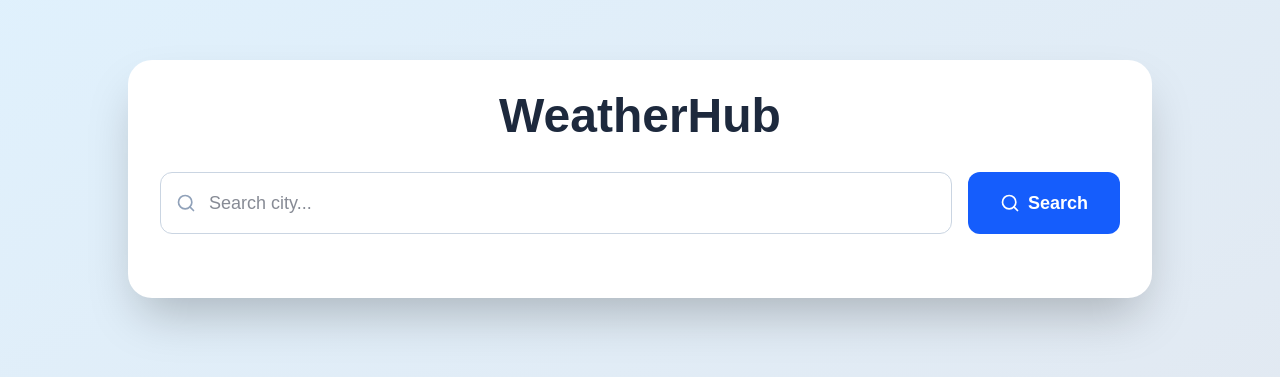
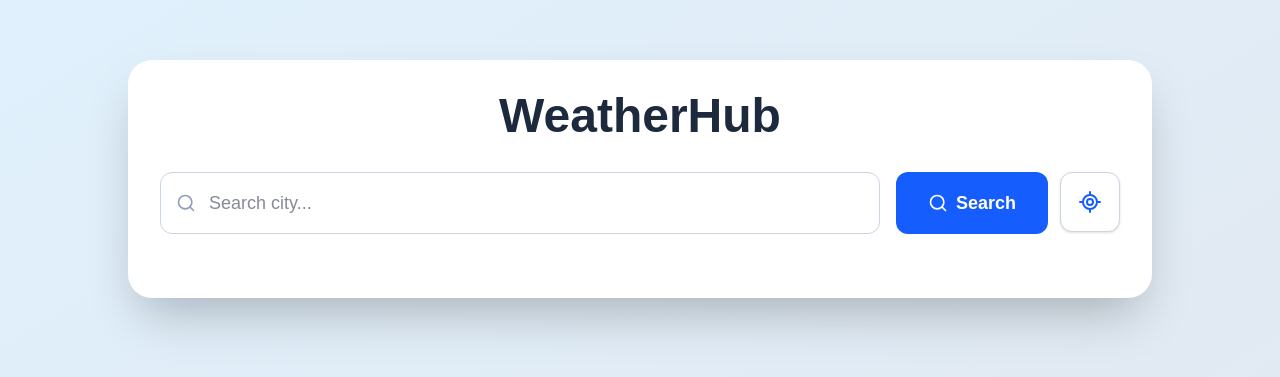
Before and after one commit to Khalid-Alshahrani/weatherhub, a Next.js app: page / in a window 1280 px wide. Shown: the part 221-598 px from the top of the page. Built offline with nearby package versions, Linux system fonts and the light colour scheme.

Commit message:
Add current location weather

```diff
--- a/src/app/api/forecast/route.ts
+++ b/src/app/api/forecast/route.ts
@@ -6,37 +6,69 @@ export async function GET(request: Request) {
     const { searchParams } = new URL(request.url);
 
     const city = searchParams.get("city");
+    const lat = searchParams.get("lat");
+    const lon = searchParams.get("lon");
 
-    if (!city) {
+    if (!city && (!lat || !lon)) {
       return NextResponse.json(
-        { error: "City is required" },
+        { error: "City or coordinates are required" },
         { status: 400 }
       );
     }
 
     const apiKey = process.env.OPENWEATHER_API_KEY;
 
+    if (!apiKey) {
+      return NextResponse.json(
+        { error: "OpenWeather API key is not configured" },
+        { status: 500 }
+      );
+    }
+
+    const params: Record<string, string> = {
+      appid: apiKey,
+      units: "metric",
+    };
+
+    if (lat && lon) {
+      params.lat = lat;
+      params.lon = lon;
+    } else if (city) {
+      params.q = city;
+    }
+
     const response = await axios.get(
       "https://api.openweathermap.org/data/2.5/forecast",
       {
-        params: {
-          q: city,
-          appid: apiKey,
-          units: "metric",
-        },
+        params,
         timeout: 30000,
       }
     );
 
     return NextResponse.json(response.data);
-  } catch (error: any) {
-    console.error("Axios Error:", error.message);
+  } catch (error: unknown) {
+    if (axios.isAxiosError(error)) {
+      console.error(
+        "Forecast API error:",
+        error.response?.data || error.message
+      );
+
+      return NextResponse.json(
+        {
+          error:
+            error.response?.data?.message ||
+            "Forecast API failed",
+        },
+        {
+          status: error.response?.status || 500,
+        }
+      );
+    }
+
+    console.error("Forecast API error:", error);
 
     return NextResponse.json(
-      {
-        error: "Forecast API failed",
-        details: error.message,
-      },
+      { error: "Forecast API failed" },
       { status: 500 }
     );
   }
--- a/src/app/api/weather/route.ts
+++ b/src/app/api/weather/route.ts
@@ -1,24 +1,66 @@
 import { NextResponse } from "next/server";
 
 export async function GET(request: Request) {
+  try {
     const { searchParams } = new URL(request.url);
 
     const city = searchParams.get("city");
+    const lat = searchParams.get("lat");
+    const lon = searchParams.get("lon");
 
-  if (!city) {
+    if (!city && (!lat || !lon)) {
       return NextResponse.json(
-      { error: "City is required" },
+        { error: "City or coordinates are required" },
         { status: 400 }
       );
     }
 
     const apiKey = process.env.OPENWEATHER_API_KEY;
 
+    if (!apiKey) {
+      return NextResponse.json(
+        { error: "OpenWeather API key is not configured" },
+        { status: 500 }
+      );
+    }
+
+    const params = new URLSearchParams({
+      appid: apiKey,
+      units: "metric",
+    });
+
+    if (lat && lon) {
+      params.set("lat", lat);
+      params.set("lon", lon);
+    } else if (city) {
+      params.set("q", city);
+    }
+
     const response = await fetch(
-    `https://api.openweathermap.org/data/2.5/weather?q=${city}&appid=${apiKey}&units=metric`
+      `https://api.openweathermap.org/data/2.5/weather?${params.toString()}`,
+      {
+        cache: "no-store",
+      }
     );
 
     const data = await response.json();
 
+    if (!response.ok) {
+      return NextResponse.json(
+        {
+          error: data.message || "Current weather API failed",
+        },
+        { status: response.status }
+      );
+    }
+
     return NextResponse.json(data);
+  } catch (error) {
+    console.error("Current weather error:", error);
+
+    return NextResponse.json(
+      { error: "Current weather API failed" },
+      { status: 500 }
+    );
   }
+}
--- a/src/app/page.tsx
+++ b/src/app/page.tsx
@@ -1,6 +1,7 @@
 "use client";
 
 import { useState } from "react";
+import { LocateFixed } from "lucide-react";
 
 import SearchBar from "@/components/SearchBar";
 import CurrentWeather from "@/components/CurrentWeather";
@@ -9,33 +10,37 @@ import ForecastGrid from "@/components/ForecastGrid";
 export default function Home() {
   const [city, setCity] = useState("");
   const [weather, setWeather] = useState<any>(null);
-  const [currentWeather, setCurrentWeather] = useState<any>(null);
+  const [currentWeather, setCurrentWeather] =
+    useState<any>(null);
+
   const [loading, setLoading] = useState(false);
+  const [locationLoading, setLocationLoading] =
+    useState(false);
 
-  const handleSearch = async () => {
-    if (!city.trim()) return;
-
-    setLoading(true);
-    setWeather(null);
-    setCurrentWeather(null);
-
-    try {
-      const [forecastResponse, currentResponse] = await Promise.all([
-        fetch(`/api/forecast?city=${encodeURIComponent(city)}`),
-        fetch(`/api/weather?city=${encodeURIComponent(city)}`),
+  const loadWeather = async (
+    forecastUrl: string,
+    currentUrl: string
+  ) => {
+    const [forecastResponse, currentResponse] =
+      await Promise.all([
+        fetch(forecastUrl),
+        fetch(currentUrl),
       ]);
 
     const forecastData = await forecastResponse.json();
     const currentData = await currentResponse.json();
 
     if (!forecastResponse.ok || !forecastData.list) {
-        alert("Forecast API failed.");
-        return;
+      throw new Error(
+        forecastData.error || "Forecast API failed."
+      );
     }
 
     if (!currentResponse.ok || !currentData.main) {
-        alert("Current weather API failed.");
-        return;
+      throw new Error(
+        currentData.error ||
+        "Current weather API failed."
+      );
     }
 
     const fiveDays = [
@@ -44,7 +49,7 @@ export default function Home() {
       forecastData.list[16],
       forecastData.list[24],
       forecastData.list[32],
-      ];
+    ].filter(Boolean);
 
     setCurrentWeather(currentData);
 
@@ -52,13 +57,132 @@ export default function Home() {
       city: forecastData.city,
       forecast: fiveDays,
     });
+
+    if (currentData.name) {
+      setCity(currentData.name);
+    }
+  };
+
+  const handleSearch = async () => {
+    const trimmedCity = city.trim();
+
+    if (!trimmedCity) return;
+
+    setLoading(true);
+    setWeather(null);
+    setCurrentWeather(null);
+
+    try {
+      const encodedCity =
+        encodeURIComponent(trimmedCity);
+
+      await loadWeather(
+        `/api/forecast?city=${encodedCity}`,
+        `/api/weather?city=${encodedCity}`
+      );
     } catch (error) {
       console.error(error);
-      alert("Something went wrong.");
+
+      alert(
+        error instanceof Error
+          ? error.message
+          : "Something went wrong."
+      );
     } finally {
       setLoading(false);
     }
   };
+
+  const handleCurrentLocation = () => {
+    if (!navigator.geolocation) {
+      alert(
+        "Geolocation is not supported by your browser."
+      );
+
+      return;
+    }
+
+    setLocationLoading(true);
+    setWeather(null);
+    setCurrentWeather(null);
+
+    navigator.geolocation.getCurrentPosition(
+      async (position) => {
+        try {
+          const lat =
+            position.coords.latitude.toString();
+
+          const lon =
+            position.coords.longitude.toString();
+
+          await loadWeather(
+            `/api/forecast?lat=${encodeURIComponent(
+              lat
+            )}&lon=${encodeURIComponent(lon)}`,
+            `/api/weather?lat=${encodeURIComponent(
+              lat
+            )}&lon=${encodeURIComponent(lon)}`
+          );
+        } catch (error) {
+          console.error(error);
+
+          alert(
+            error instanceof Error
+              ? error.message
+              : "Unable to load weather for your location."
+          );
+        } finally {
+          setLocationLoading(false);
+        }
+      },
+
+      (error) => {
+        console.error(
+          "Geolocation error:",
+          error
+        );
+
+        setLocationLoading(false);
+
+        if (error.code === error.PERMISSION_DENIED) {
+          alert(
+            "Location permission was denied. Please allow location access and try again."
+          );
+
+          return;
+        }
+
+        if (error.code === error.POSITION_UNAVAILABLE) {
+          alert(
+            "Your current location is unavailable."
+          );
+
+          return;
+        }
+
+        if (error.code === error.TIMEOUT) {
+          alert(
+            "Getting your location took too long. Please try again."
+          );
+
+          return;
+        }
+
+        alert(
+          "Unable to access your current location."
+        );
+      },
+
+      {
+        enableHighAccuracy: false,
+        timeout: 10000,
+        maximumAge: 300000,
+      }
+    );
+  };
+
+  const isLoading =
+    loading || locationLoading;
 
   return (
     <main className="min-h-screen bg-gradient-to-br from-sky-100 to-slate-200 flex items-center justify-center p-6">
@@ -68,28 +192,54 @@ export default function Home() {
           WeatherHub
         </h1>
 
+        <div className="flex items-start gap-3">
+          <div className="min-w-0 flex-1">
             <SearchBar
               city={city}
               setCity={setCity}
               handleSearch={handleSearch}
-          loading={loading}
+              loading={isLoading}
             />
+          </div>
 
-        {loading && (
+          <button
+            type="button"
+            onClick={handleCurrentLocation}
+            disabled={isLoading}
+            aria-label="Use current location"
+            title="Use current location"
+            className="flex h-[60px] w-[60px] shrink-0 items-center justify-center rounded-xl border border-slate-300 bg-white text-blue-600 shadow-sm transition hover:border-blue-400 hover:bg-blue-50 disabled:cursor-not-allowed disabled:bg-slate-100 disabled:text-slate-400"
+          >
+            <LocateFixed
+              size={24}
+              className={
+                locationLoading
+                  ? "animate-pulse"
+                  : ""
+              }
+            />
+          </button>
+        </div>
+
+        {isLoading && (
           <div className="flex flex-col items-center justify-center py-20 animate-pulse">
-
             <div className="h-14 w-14 rounded-full border-4 border-blue-500 border-t-transparent animate-spin" />
 
             <p className="mt-6 text-xl font-semibold text-slate-600">
-              Searching weather...
+              {locationLoading
+                ? "Getting your location..."
+                : "Searching weather..."}
             </p>
-
           </div>
         )}
 
-        {!loading && currentWeather && weather && (
+        {!isLoading &&
+          currentWeather &&
+          weather && (
             <>
-            <CurrentWeather weather={currentWeather} />
+              <CurrentWeather
+                weather={currentWeather}
+              />
 
               <div className="mb-6">
                 <h2 className="text-2xl font-bold text-slate-800">
@@ -97,11 +247,14 @@ export default function Home() {
                 </h2>
 
                 <p className="mt-1 text-slate-500">
-                Weather forecast for {weather.city.name}
+                  Weather forecast for{" "}
+                  {weather.city.name}
                 </p>
               </div>
 
-            <ForecastGrid forecast={weather.forecast} />
+              <ForecastGrid
+                forecast={weather.forecast}
+              />
             </>
           )}
 
```
Lines whose indentation alone changed are shown as unchanged.
